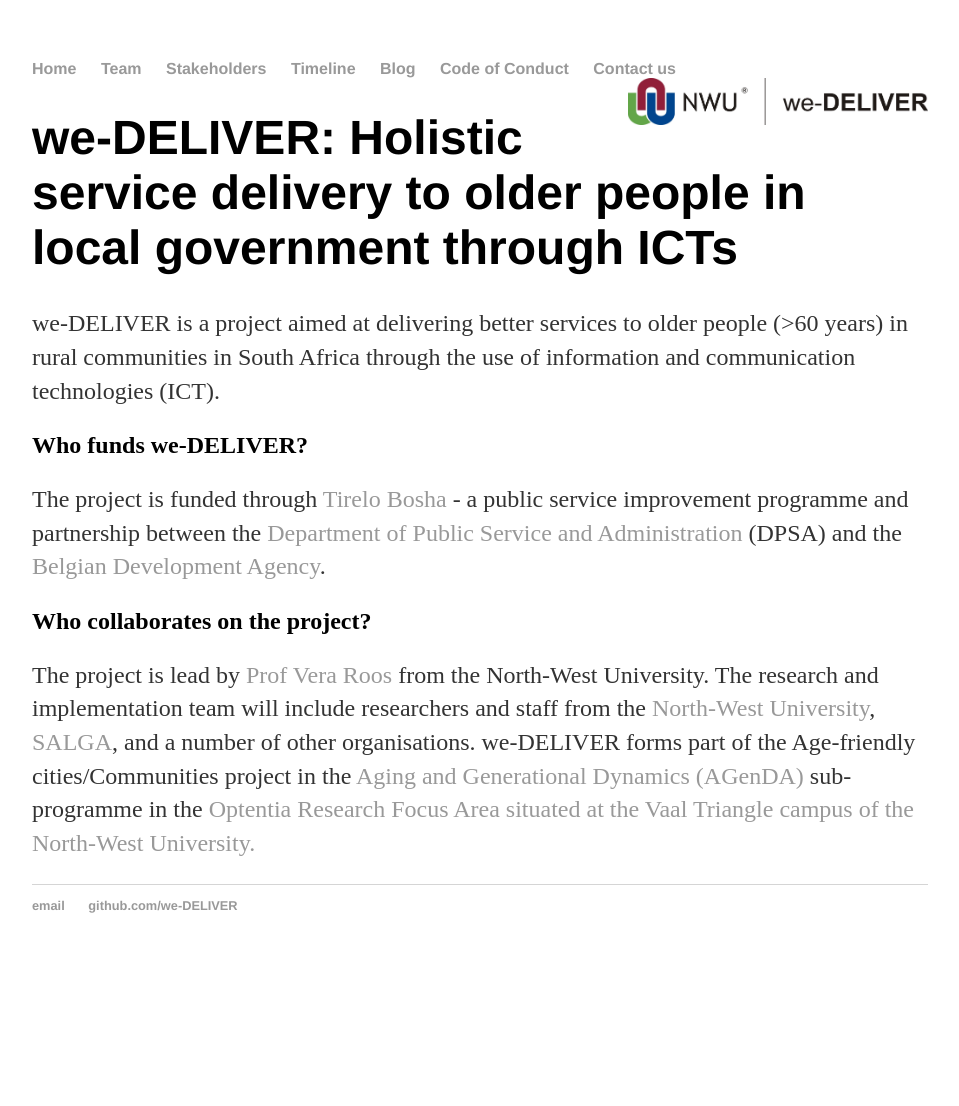
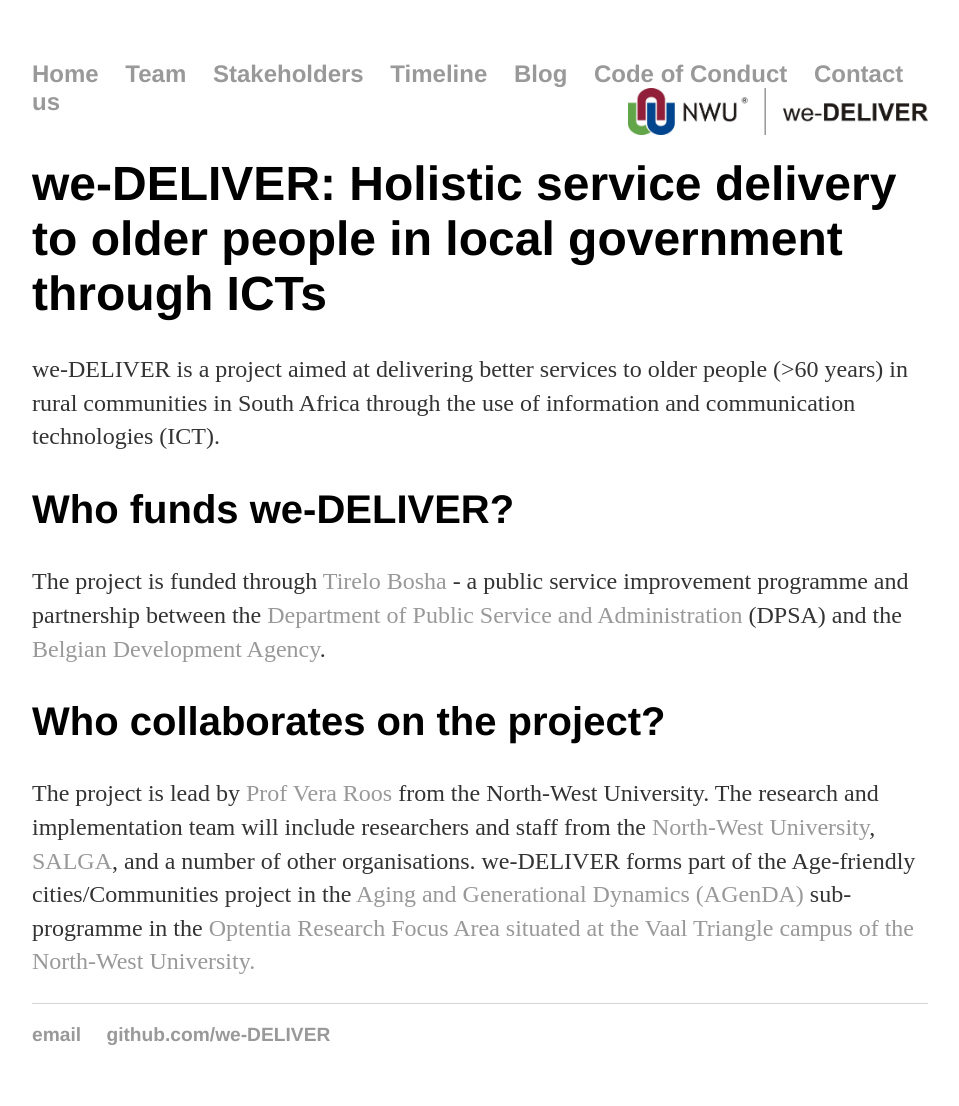
Before and after one commit to zjsteyn/we-DELIVER.github.io, a Jekyll site: the page built from index.html, in a window 1280 px wide. Shown: the whole page, without its empty margins (160-1119 px from the left). Built offline with Jekyll 4.4.1, drawn with Linux system fonts in a browser that asks for light colours; before the commit the page ends 973 px from its top, so only the background shows below that.

Commit message:
Fixed style for ul and h2

```diff
--- a/css/main.css
+++ b/css/main.css
@@ -31,6 +31,16 @@
     font-size: 3em;
     font-family:'Helvetica', 'Arial', 'Sans-Serif';
 }
+h2 {
+    font-size: 2.5em;
+    font-family:'Helvetica', 'Arial', 'Sans-Serif';
+}
+ul{
+    margin: 20px auto 40px;
+    font-family:'Helvetica', 'Arial', 'Sans-Serif';
+    font-size: 1.5em;
+}
+
 p {
     font-size: 1.5em;
     line-height: 1.4em;
```
